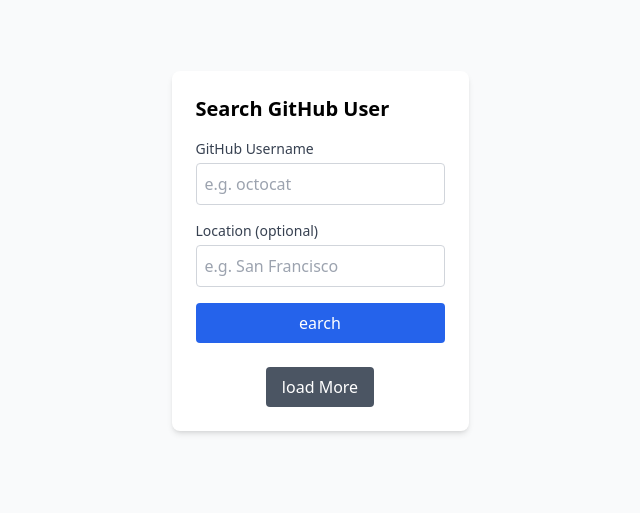
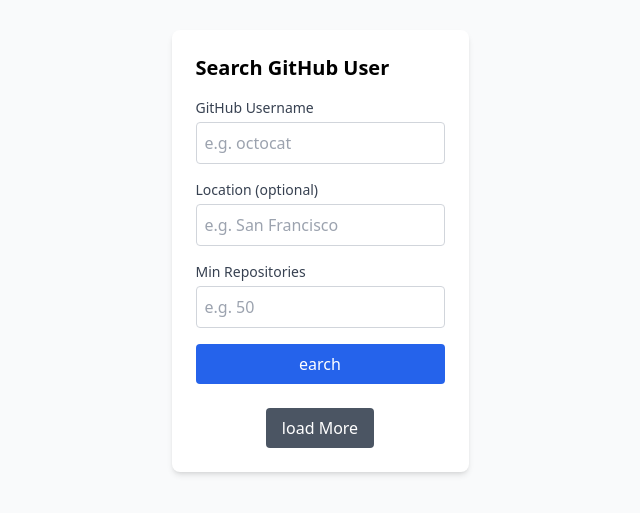
Before and after one commit to Irungu-Noni/alx-fe-reactjs, a React (Vite) app in the folder github-user-search/: page / in a window 1280 px wide. Shown: the part 149-662 px from the top of the page, without its empty margins (320-960 px from the left). Built offline with nearby package versions, Linux system fonts and the light colour scheme.

Commit message:
Adding mini-repositories

```diff
--- a/github-user-search/src/components/Search.jsx
+++ b/github-user-search/src/components/Search.jsx
@@ -7,6 +7,7 @@
   const [loading, setLoading] = useState(false);
   const [error, setError] = useState('');
   const [location, setLocation] = useState('');
+  const [minRepos, setMinRepos] = useState('');
   const [users, setUsers] = useState([]);
   const [page, setPage] = useState(1);
   const [hasMore, setHasMore] = useState(true);
@@ -21,6 +22,7 @@
     const queryParts = [];
     if (username.trim()) queryParts.push(username);
     if (location.trim()) queryParts.push(`location:${location}`);
+    if (minRepos) queryParts.push(`repos:>=${minRepos}`)
 
     const query = queryParts.join('+');
     const searchData = await fetchAdvancedSearch(query, newPage);
@@ -37,7 +39,7 @@
 
   const handleSubmit = async (event) => {
   event.preventDefault();
-  if (!username.trim() && !location.trim()) return;
+  if (!username.trim() && !location.trim() && !minRepos) return;
 
   setLoading(true);
   setError('');
@@ -45,7 +47,7 @@
   setUsers([]);
 
   try {
-    if (username.trim() && location.trim()) {
+    if (username.trim() && location.trim() && !minRepos) {
         // single user search
         const userData = await fetchUserData(username);
         setUser(userData);
@@ -54,6 +56,7 @@
         const queryParts = [];
         if (username.trim()) queryParts.push(username);
         if (location.trim()) queryParts.push(`location:${location}`);
+        if (minRepos) queryParts.push(`repos:>=${minRepos}`)
 
         const query = queryParts.join('+');
         const searchData = await fetchAdvancedSearch(query, page);
@@ -97,6 +100,20 @@
                 />
             </div>
 
+            <div>
+                <label className="block text-sm font-medium text-gray-700 mb-1">
+                    Min Repositories
+                </label>
+                <input
+                    type="number"
+                    value={minRepos}
+                    onChange={(event) => setMinRepos(event.target.value)}
+                    placeholder="e.g. 50"
+                    min="0"
+                    className="w-full p-2 border border-gray-300 rounded focus:outline-none focus:ring-2 focus:ring-blue-500"
+                />
+            </div>
+
             <button
                 type="submit"
                 className="w-full bg-blue-600 text-white py-2 rounded hover:bg-blue-700 transition font-medium"
@@ -118,6 +135,7 @@
                 />
                 <h4 className="font-medium">{user.name || user.login}</h4>
                 {user.location && <p className="text-gray-600">📍 {user.location}</p>}
+                <p className="text-gray-600">📦 {user.public_repos} repos</p>
                 <a
                     href={user.html_url}
                     target="_blank"
@@ -147,6 +165,7 @@
                     <div className="flex-1">
                         <h4 className="font-medium">{user.login}</h4>
                         {user.location && <p className="text-sm text-gray-600">📍 {user.location}</p>}
+                        <p className="text-sm text-gray-600">📦 {user.public_repos} repos</p>
                         <a
                             href={user.html_url}
                             target="_blank"
```
